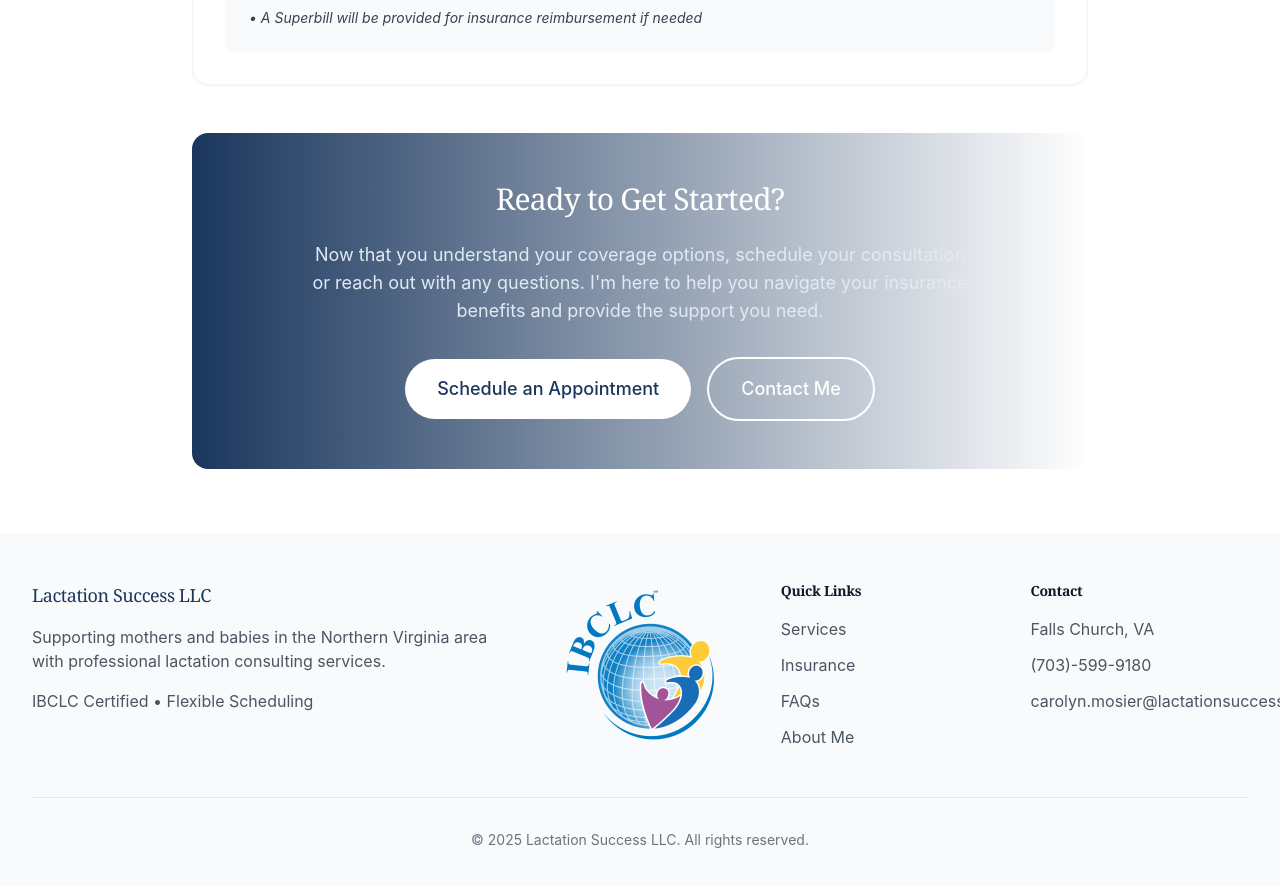
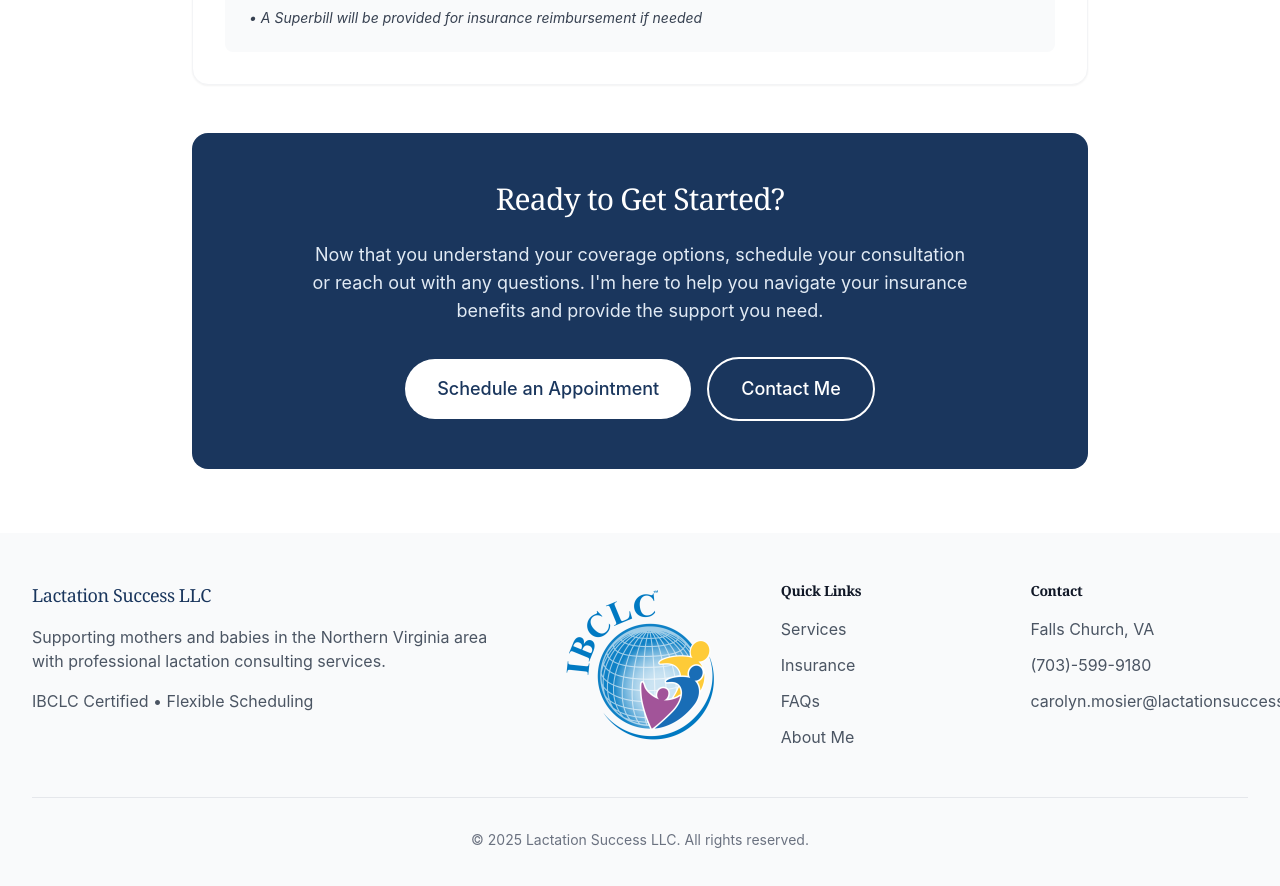
Before and after one commit to JoshuaMosier/lactation-success-site, a SvelteKit app: page /insurance in a window 1280 px wide. Shown: the part 2102-2988 px from the top of the page. Built offline with nearby package versions, Linux system fonts and the light colour scheme.

Commit message:
fixed insurance cta theme color

```diff
--- a/src/routes/insurance/+page.svelte
+++ b/src/routes/insurance/+page.svelte
@@ -173,7 +173,7 @@
       </div>
 
       <!-- CTA -->
-      <div class="bg-gradient-to-r from-theme-900 to-theme-800 rounded-2xl p-12 text-center text-white">
+      <div class="bg-theme-900 rounded-2xl p-12 text-center text-white">
         <h2 class="text-3xl font-serif mb-6">Ready to Get Started?</h2>
         <p class="text-lg text-theme-100 mb-8 max-w-2xl mx-auto">
           Now that you understand your coverage options, schedule your consultation or reach out with any questions. I'm here to help you navigate your insurance benefits and provide the support you need.
```
